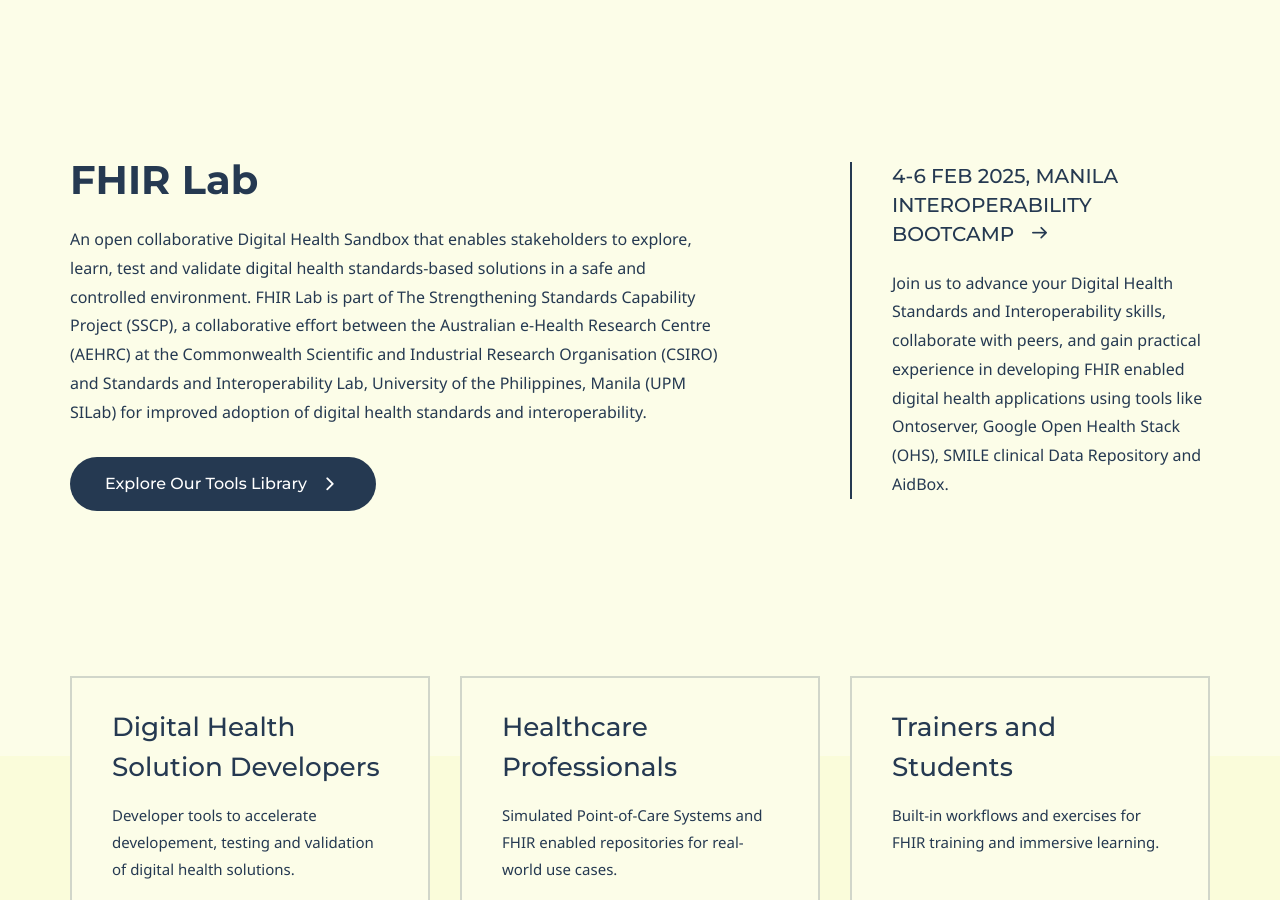
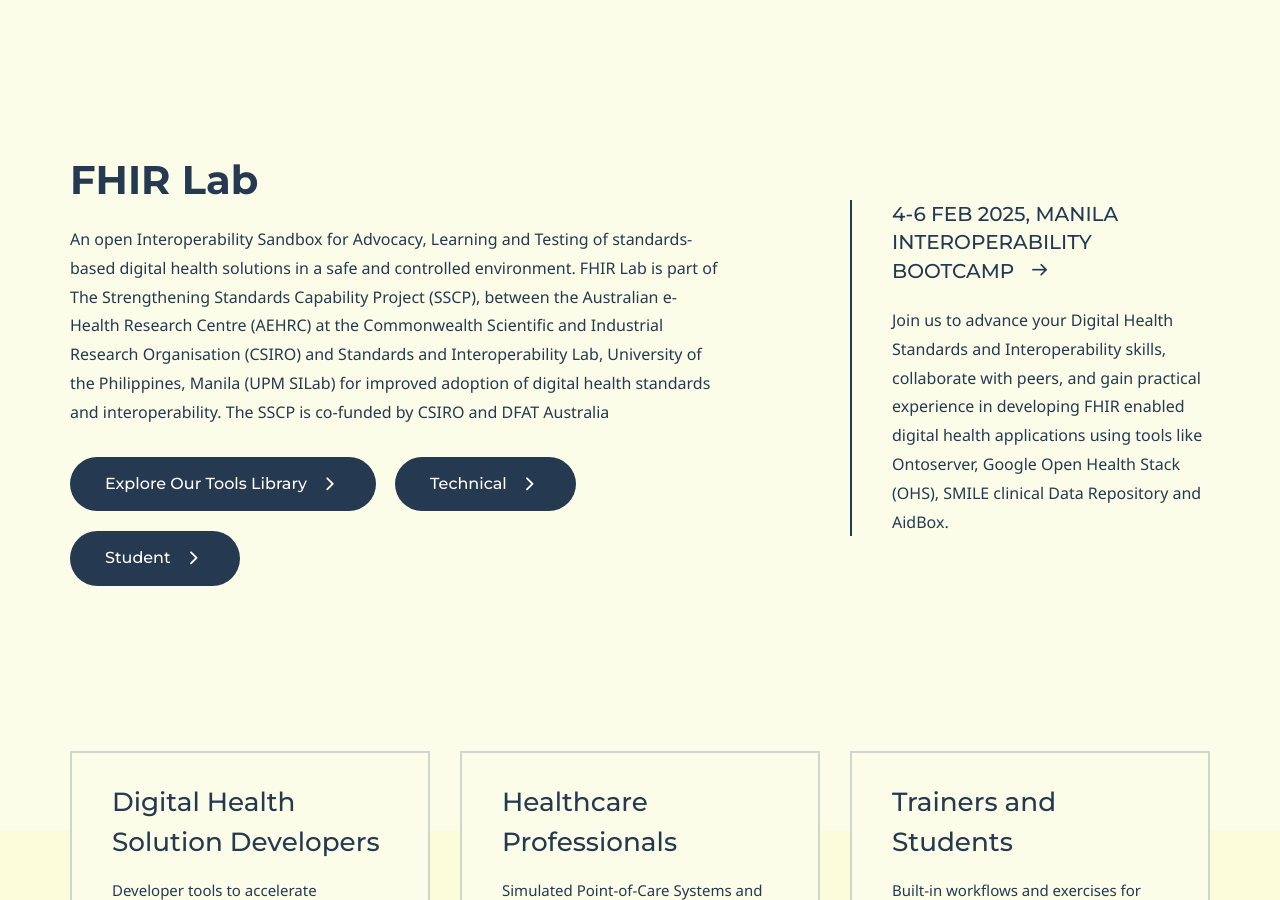
Before and after one commit to upmsilab/FHIRLab, a Jekyll site: the page built from index.md, in a window 1280 px wide and 900 px high. Built offline with Jekyll 4.4.1, drawn with Linux system fonts in a browser that asks for light colours; some web fonts are replaced; some of the changed lines change nothing that is shown.

Commit message:
Update index.md

```diff
--- a/index.md
+++ b/index.md
@@ -5,7 +5,7 @@
 
 # Hero section
 title: FHIR Lab
-description: "An open collaborative Digital Health Sandbox that enables stakeholders to explore, learn, test and validate digital health standards-based solutions in a safe and controlled environment. FHIR Lab is part of The Strengthening Standards Capability Project (SSCP), a collaborative effort between the Australian e-Health Research Centre (AEHRC) at the Commonwealth Scientific and Industrial Research Organisation (CSIRO) and Standards and Interoperability Lab, University of the Philippines, Manila (UPM SILab) for improved adoption of digital health standards and interoperability."
+description: "An open Interoperability Sandbox for Advocacy, Learning and Testing of standards-based digital health solutions in a safe and controlled environment. FHIR Lab is part of The Strengthening Standards Capability Project (SSCP), between the Australian e-Health Research Centre (AEHRC) at the Commonwealth Scientific and Industrial Research Organisation (CSIRO) and Standards and Interoperability Lab, University of the Philippines, Manila (UPM SILab) for improved adoption of digital health standards and interoperability. The SSCP is co-funded by CSIRO and DFAT Australia"
 
 
 buttons:
@@ -13,14 +13,14 @@
       content: Explore Our Tools Library
       url: 'services'
       external_url: true
-#    - icon: chevron-right
-#      content: Technical
-#      url: 'technical'
-#      external_url: false
-#    - icon: chevron-right
-#      content: Student
-#      url: 'student'
-#      external_url: false
+    - icon: chevron-right
+      content: Technical
+      url: 'technical'
+      external_url: false
+    - icon: chevron-right
+      content: Student
+      url: 'student'
+      external_url: false
 
 # Author box
 author:
```
